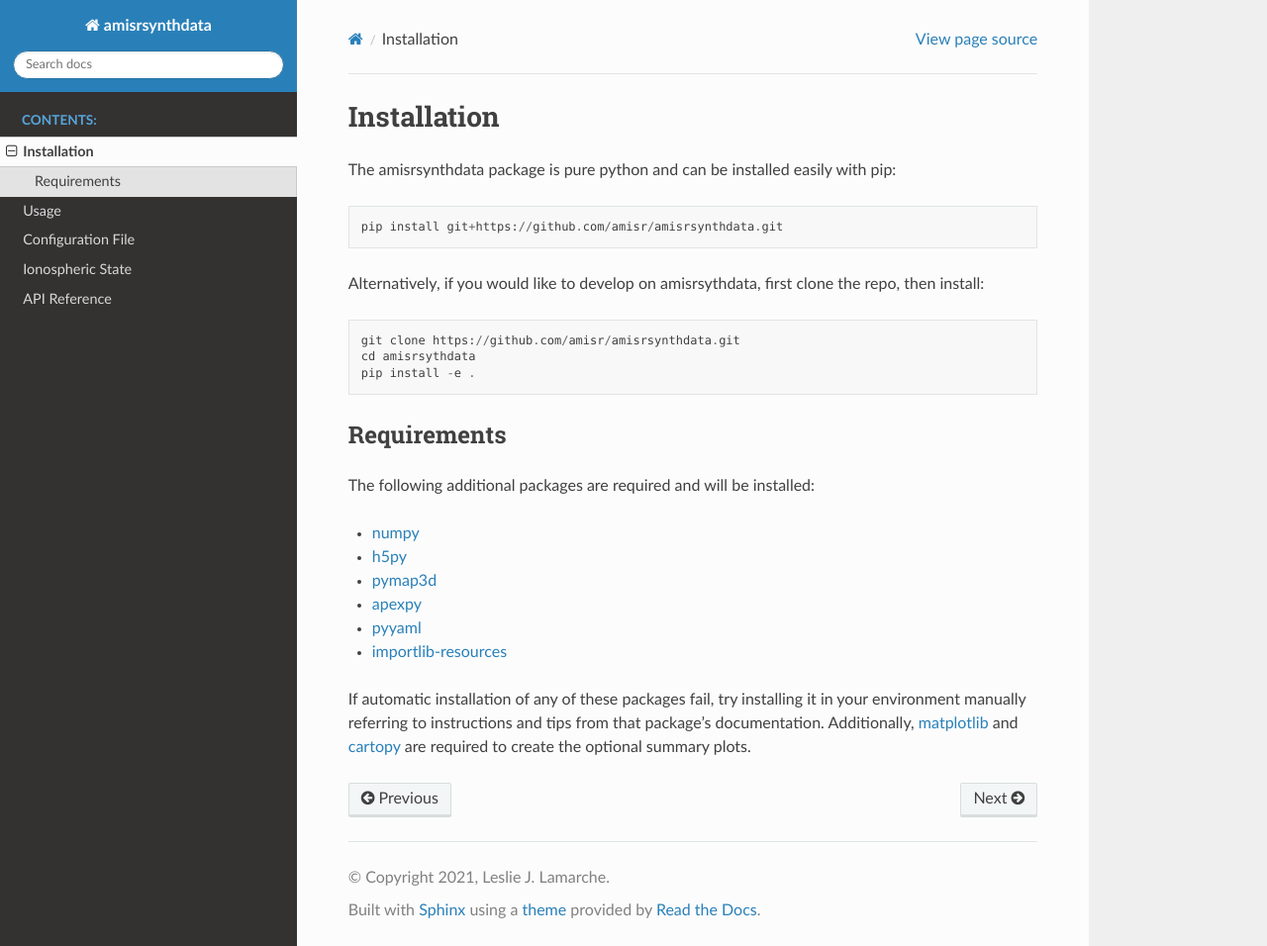
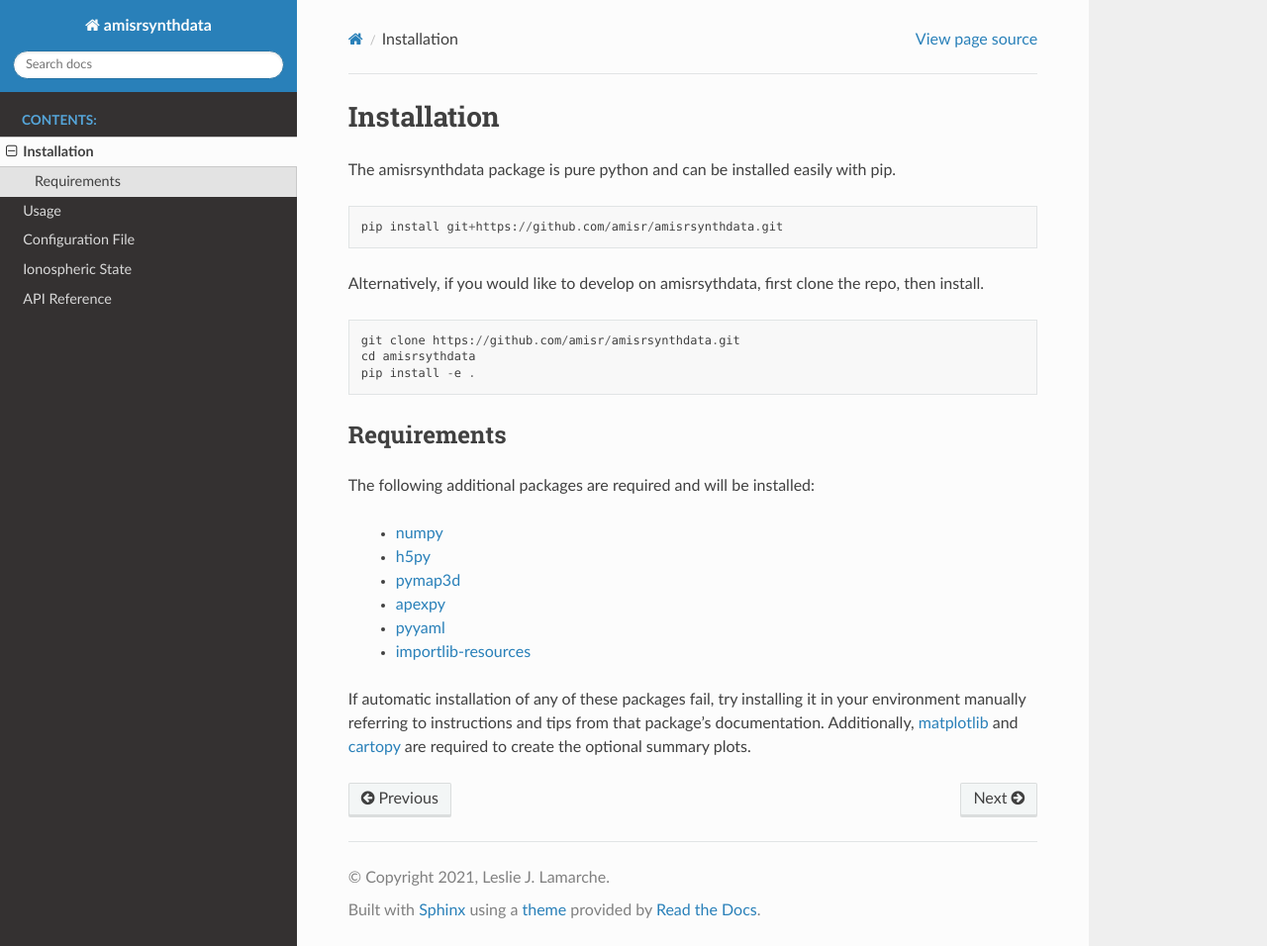
Before and after one commit to amisr/amisrsynthdata, a Sphinx documentation site: the page built from docs/installation.rst, in a window 1280 px wide and 956 px high. Shown: the whole window at 99% size. Built offline with Sphinx 7.4.7 and the Read the Docs theme 2.0.0, drawn with Linux system fonts in a browser that asks for light colours.

Commit message:
Fix some RST syntax issues.

```diff
--- a/docs/installation.rst
+++ b/docs/installation.rst
@@ -3,13 +3,17 @@
 Installation
 ============
 
-The amisrsynthdata package is pure python and can be installed easily with pip::
+The amisrsynthdata package is pure python and can be installed easily with pip.
+
+.. code-block::
 
   pip install git+https://github.com/amisr/amisrsynthdata.git
 
 .. _developer installation:
 
-Alternatively, if you would like to develop on amisrsythdata, first clone the repo, then install::
+Alternatively, if you would like to develop on amisrsythdata, first clone the repo, then install.
+
+.. code-block::
 
   git clone https://github.com/amisr/amisrsynthdata.git
   cd amisrsythdata
@@ -20,11 +24,11 @@ Requirements
 ------------
 The following additional packages are required and will be installed:
 
-- `numpy <https://numpy.org/>`_
-- `h5py <https://docs.h5py.org/en/stable/index.html>`_
-- `pymap3d <https://pypi.org/project/pymap3d/>`_
-- `apexpy <https://apexpy.readthedocs.io/en/latest/>`_
-- `pyyaml <https://pyyaml.org/wiki/PyYAMLDocumentation>`_
-- `importlib-resources <https://pypi.org/project/importlib-resources/>`_
+  * `numpy <https://numpy.org/>`_
+  * `h5py <https://docs.h5py.org/en/stable/index.html>`_
+  * `pymap3d <https://pypi.org/project/pymap3d/>`_
+  * `apexpy <https://apexpy.readthedocs.io/en/latest/>`_
+  * `pyyaml <https://pyyaml.org/wiki/PyYAMLDocumentation>`_
+  * `importlib-resources <https://pypi.org/project/importlib-resources/>`_
 
 If automatic installation of any of these packages fail, try installing it in your environment manually referring to instructions and tips from that package's documentation.  Additionally, `matplotlib <https://matplotlib.org/>`_ and `cartopy <https://scitools.org.uk/cartopy/docs/latest/>`_ are required to create the optional summary plots.
```
Also changed, not shown: README.rst (+6 -2 lines), docs/configfile.rst (+9 -6 lines), docs/ionostate.rst (+5 -7 lines), docs/usage.rst (+18 -5 lines).
